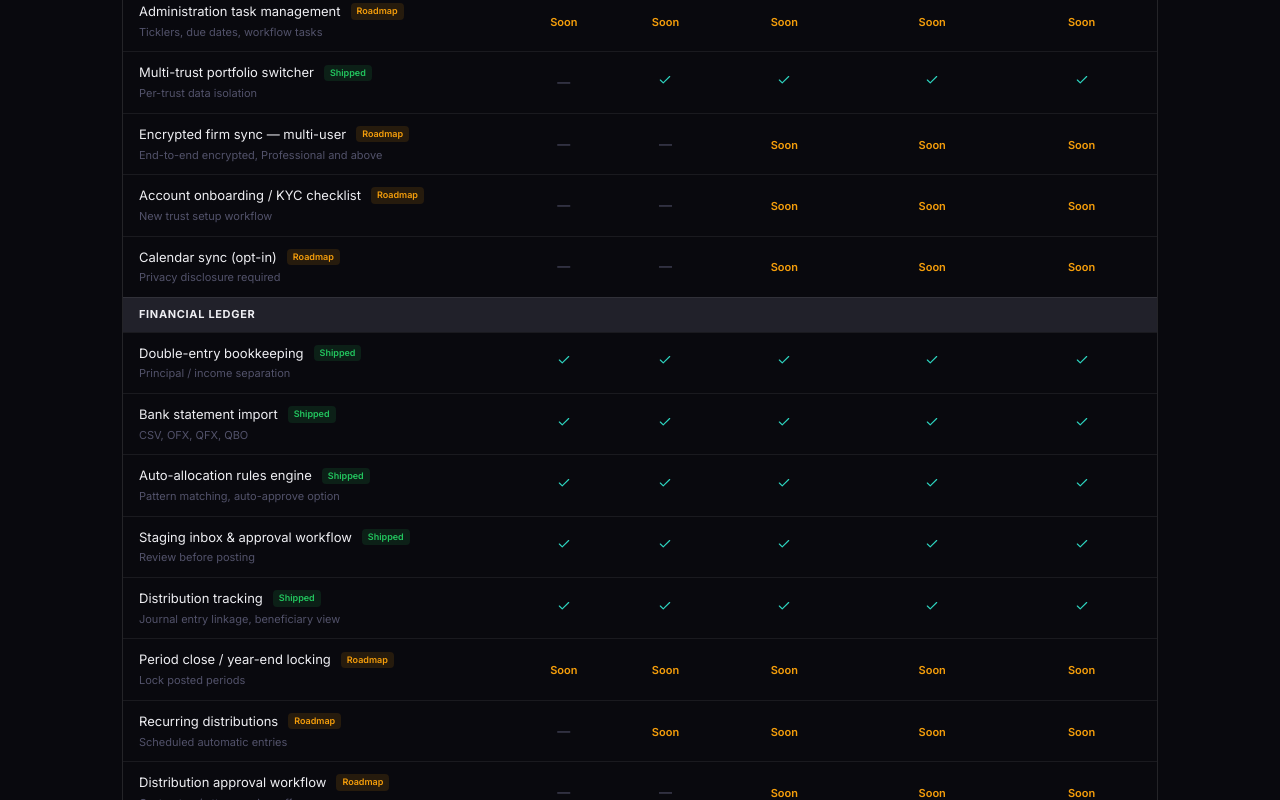
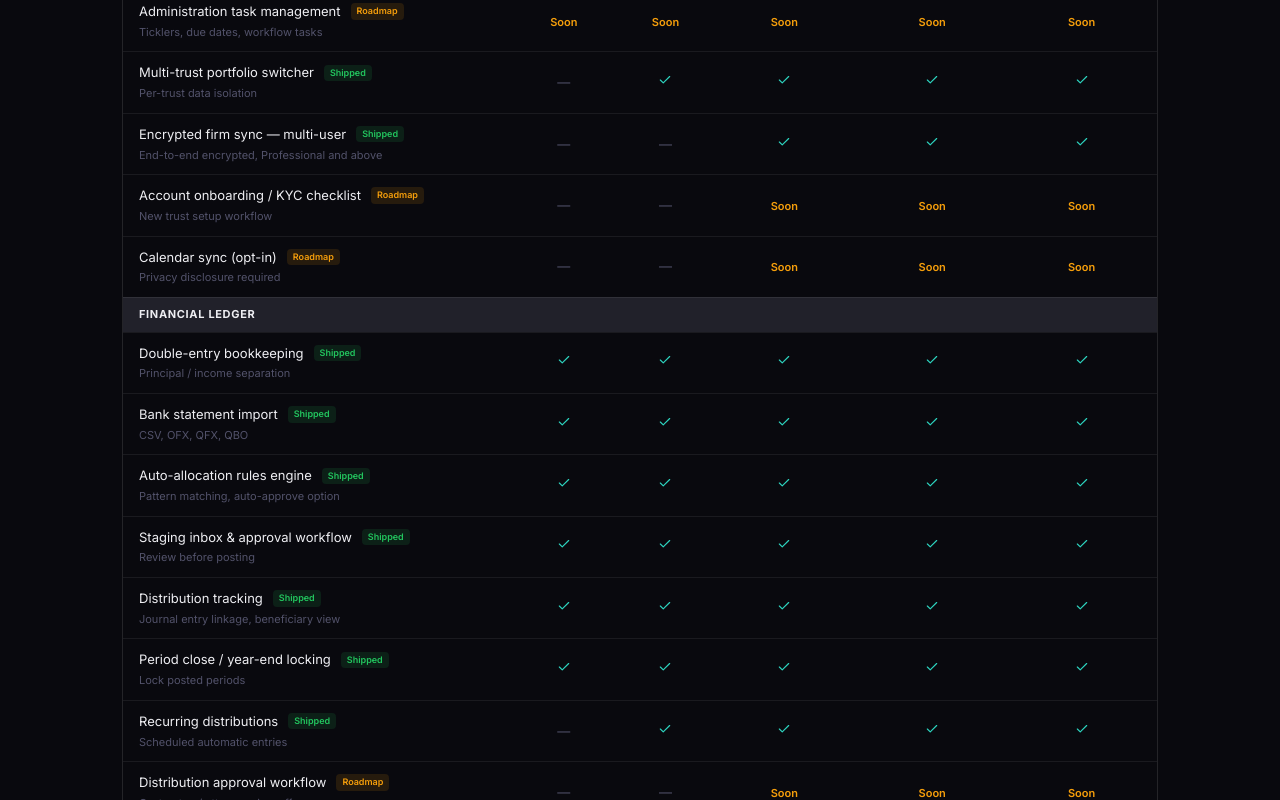
Before and after one commit to apvera-admin/trustarchive, a Next.js app: page /pricing in a window 1280 px wide. Shown: the part 2140-2940 px from the top of the page. Built offline with nearby package versions, Linux system fonts and the light colour scheme.

Commit message:
Update page.js

```diff
--- a/app/pricing/page.js
+++ b/app/pricing/page.js
@@ -122,7 +122,7 @@ const featureGroups = [
       { name: 'Cryptographic audit trail', sub: 'Immutable hash chain, export to CSV', status: 'shipped', ind: S, sol: S, pro: S, pra: S, fo: S },
       { name: 'Administration task management', sub: 'Ticklers, due dates, workflow tasks', status: 'roadmap', ind: R, sol: R, pro: R, pra: R, fo: R },
       { name: 'Multi-trust portfolio switcher', sub: 'Per-trust data isolation', status: 'shipped', ind: N, sol: S, pro: S, pra: S, fo: S },
-      { name: 'Encrypted firm sync — multi-user', sub: 'End-to-end encrypted, Professional and above', status: 'roadmap', ind: N, sol: N, pro: R, pra: R, fo: R },
+      { name: 'Encrypted firm sync — multi-user', sub: 'End-to-end encrypted, Professional and above', status: 'shipped', ind: N, sol: N, pro: S, pra: S, fo: S },
       { name: 'Account onboarding / KYC checklist', sub: 'New trust setup workflow', status: 'roadmap', ind: N, sol: N, pro: R, pra: R, fo: R },
       { name: 'Calendar sync (opt-in)', sub: 'Privacy disclosure required', status: 'roadmap', ind: N, sol: N, pro: R, pra: R, fo: R },
     ],
@@ -135,12 +135,12 @@ const featureGroups = [
       { name: 'Auto-allocation rules engine', sub: 'Pattern matching, auto-approve option', status: 'shipped', ind: S, sol: S, pro: S, pra: S, fo: S },
       { name: 'Staging inbox & approval workflow', sub: 'Review before posting', status: 'shipped', ind: S, sol: S, pro: S, pra: S, fo: S },
       { name: 'Distribution tracking', sub: 'Journal entry linkage, beneficiary view', status: 'shipped', ind: S, sol: S, pro: S, pra: S, fo: S },
-      { name: 'Period close / year-end locking', sub: 'Lock posted periods', status: 'roadmap', ind: R, sol: R, pro: R, pra: R, fo: R },
-      { name: 'Recurring distributions', sub: 'Scheduled automatic entries', status: 'roadmap', ind: N, sol: R, pro: R, pra: R, fo: R },
+      { name: 'Period close / year-end locking', sub: 'Lock posted periods', status: 'shipped', ind: S, sol: S, pro: S, pra: S, fo: S },
+      { name: 'Recurring distributions', sub: 'Scheduled automatic entries', status: 'shipped', ind: N, sol: S, pro: S, pra: S, fo: S },
       { name: 'Distribution approval workflow', sub: 'Co-trustee / attorney sign-off', status: 'roadmap', ind: N, sol: N, pro: R, pra: R, fo: R },
-      { name: 'Lot-level securities tracking', sub: 'FIFO / LIFO / specific ID', status: 'roadmap', ind: N, sol: N, pro: R, pra: R, fo: R },
-      { name: 'Non-cash transaction types', sub: 'Splits, dividends, spinoffs', status: 'roadmap', ind: N, sol: N, pro: R, pra: R, fo: R },
-      { name: 'PDF bank statement OCR', sub: 'Extract transactions from PDF', status: 'roadmap', ind: N, sol: N, pro: R, pra: R, fo: R },
+      { name: 'Lot-level securities tracking', sub: 'FIFO / LIFO / specific ID', status: 'shipped', ind: N, sol: N, pro: S, pra: S, fo: S },
+      { name: 'Non-cash transaction types', sub: 'Splits, dividends, spinoffs', status: 'shipped', ind: N, sol: N, pro: S, pra: S, fo: S },
+      { name: 'PDF bank statement OCR', sub: 'Extract transactions from PDF', status: 'shipped', ind: N, sol: N, pro: S, pra: S, fo: S },
       { name: 'Bill management & payment tracking', sub: 'Payables, recurring bills', status: 'roadmap', ind: N, sol: N, pro: N, pra: R, fo: R },
       { name: 'Distribution approval committee', sub: 'Multi-party approval, audit trail', status: 'roadmap', ind: N, sol: N, pro: N, pra: R, fo: R },
     ],
@@ -151,7 +151,6 @@ const featureGroups = [
       { name: 'Asset catalog', sub: 'Real estate, personal property', status: 'shipped', ind: S, sol: S, pro: S, pra: S, fo: S },
       { name: 'Entity interest tracking', sub: 'LLC, LP, corp with basis ledger', status: 'shipped', ind: S, sol: S, pro: S, pra: S, fo: S },
       { name: 'Precious metals, crypto, pegged currency', sub: 'Manual price refresh', status: 'shipped', ind: S, sol: S, pro: S, pra: S, fo: S },
-      { name: 'Securities price integration', sub: 'Manual refresh, Alpha Vantage', status: 'roadmap', ind: N, sol: N, pro: R, pra: R, fo: R },
       { name: 'Property management module', sub: 'Real estate, vehicles, art', status: 'roadmap', ind: N, sol: N, pro: N, pra: R, fo: R },
       { name: 'Alternative asset tracking', sub: 'PE / hedge fund, capital calls', status: 'roadmap', ind: N, sol: N, pro: N, pra: R, fo: R },
     ],
@@ -163,7 +162,7 @@ const featureGroups = [
       { name: 'Trust accounting statement', sub: 'Principal / income receipts & disbursements', status: 'shipped', ind: S, sol: S, pro: S, pra: S, fo: S },
       { name: 'Beneficiary distribution report', sub: 'By beneficiary, type, date range', status: 'shipped', ind: S, sol: S, pro: S, pra: S, fo: S },
       { name: 'Asset summary with cost basis', sub: 'Including entity interests', status: 'shipped', ind: S, sol: S, pro: S, pra: S, fo: S },
-      { name: 'ACTEC Formal Account report', sub: 'Court-ready fiduciary format', status: 'roadmap', ind: N, sol: N, pro: R, pra: R, fo: R },
+      { name: 'ACTEC Formal Account report', sub: 'Court-ready fiduciary format', status: 'shipped', ind: N, sol: N, pro: S, pra: S, fo: S },
       { name: 'Tax prep summary — K-1 prep', sub: 'Income by character & beneficiary', status: 'roadmap', ind: N, sol: N, pro: R, pra: R, fo: R },
       { name: 'Beneficiary report package', sub: 'PDF export for beneficiary delivery', status: 'roadmap', ind: N, sol: N, pro: R, pra: R, fo: R },
       { name: 'State court accounting formats', sub: 'CA, NY, TX, NV variants', status: 'roadmap', ind: N, sol: N, pro: N, pra: R, fo: R },
@@ -177,7 +176,7 @@ const featureGroups = [
       { name: 'Document management', sub: 'Folders, tags, entity linking', status: 'shipped', ind: S, sol: S, pro: S, pra: S, fo: S },
       { name: 'Document generation', sub: '20 seed templates, PDF / DOCX export', status: 'shipped', ind: S, sol: S, pro: S, pra: S, fo: S },
       { name: 'Outbound email — SMTP', sub: 'Offline send queue, threaded replies', status: 'shipped', ind: S, sol: S, pro: S, pra: S, fo: S },
-      { name: 'eSignature integration (opt-in)', sub: 'Requires network, privacy disclosure', status: 'roadmap', ind: N, sol: N, pro: R, pra: R, fo: R },
+      { name: 'eSignature integration (opt-in)', sub: 'Requires network, privacy disclosure', status: 'shipped', ind: N, sol: N, pro: S, pra: S, fo: S },
     ],
   },
   {
```
